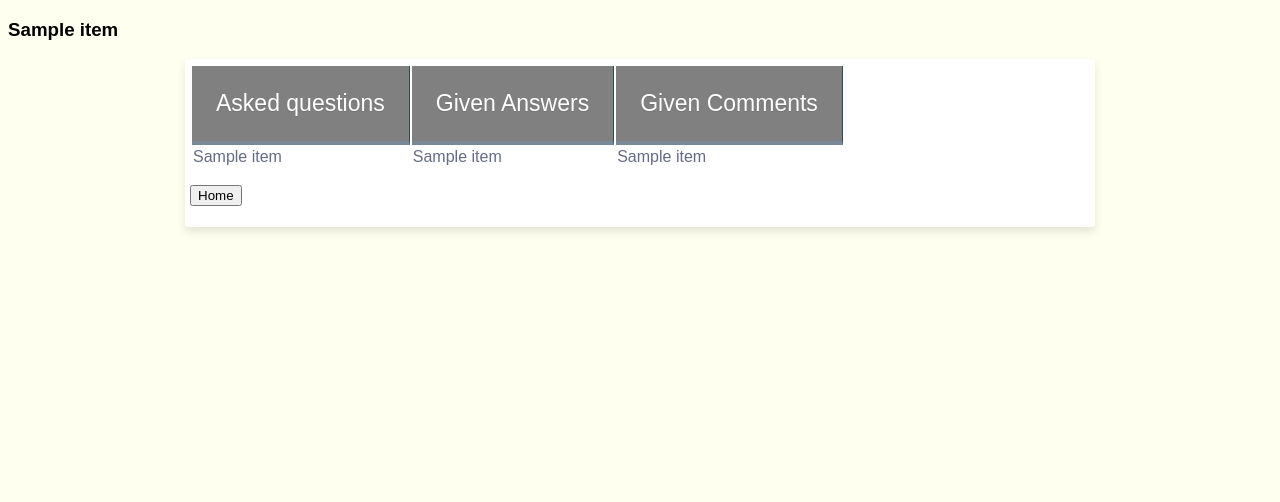
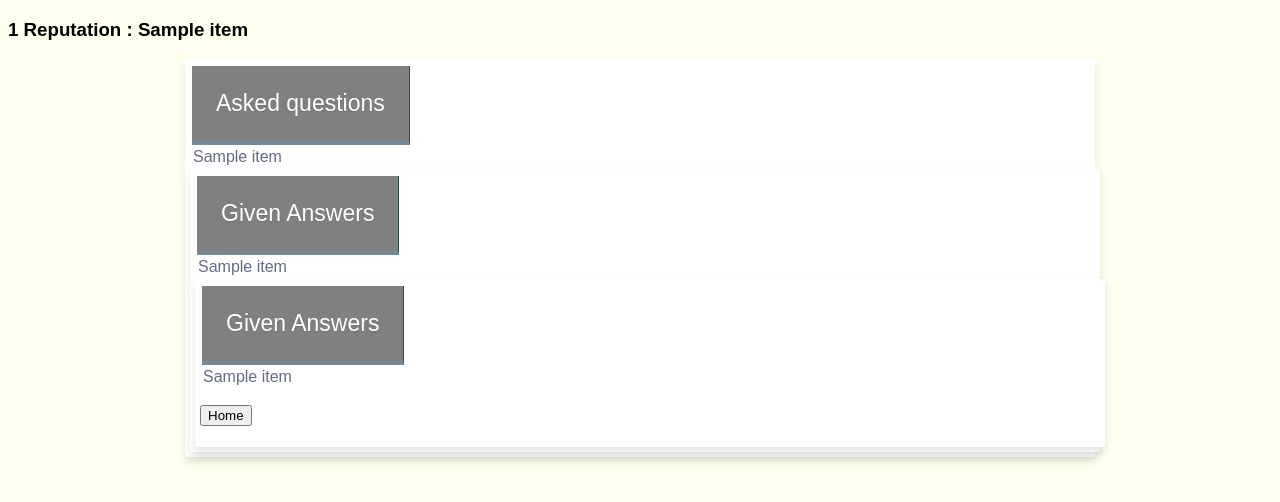
Before and after one commit to ginapaal/askmate_gnap, a Flask app: template templates/user_page.html in a window 1280 px wide. Shown: the top 502 px of the page. Run offline with Flask 2, Linux system fonts and the light colour scheme; the template is opened without the code that fills it: most values are stand-ins (such as "Sample title", 1, 10 or a date in 2020).

Commit message:
user_page.html all rows separated to different tables

```diff
--- a/templates/user_page.html
+++ b/templates/user_page.html
@@ -9,30 +9,58 @@
 
 <body>
 
-    <h3>{{ item [0] }}</h3>
+    <h3>{{ table [0][0] }} Reputation : {{ table [0][1] }} </h3>
 
     <div class="table-fill">
         <table>
             <thead class="table-head" id="table-head">
                 <tr>
                     <th>Asked questions</th>
-                    <th>Given Answers</th>
-                    <th>Given Comments</th>
                 </tr>
             </thead>
             <tbody class="table-hover">
                 {% for item in table %}
                 <tr>
                     <td> {{ item [1] }} </td>
-                    <td> {{ item [2] }} </td>
-                    <td> {{ item [3] }} </td>
                 </tr>
                 {% endfor %}
             </tbody>
         </table>
-        <p>
-            <a href="/"><input type="submit" value="Home"></a>
-        </p>
+
+        <div class="table-fill">
+            <table>
+                <thead class="table-head" id="table-head">
+                    <tr>
+                        <th>Given Answers</th>
+                    </tr>
+                </thead>
+                <tbody class="table-hover">
+                    {% for item in table %}
+                    <tr>
+                        <td> {{ item [2] }} </td>
+                    </tr>
+                    {% endfor %}
+                </tbody>
+            </table>
+
+            <div class="table-fill">
+                <table>
+                    <thead class="table-head" id="table-head">
+                        <tr>
+                            <th>Given Answers</th>
+                        </tr>
+                    </thead>
+                    <tbody class="table-hover">
+                        {% for item in table %}
+                        <tr>
+                            <td> {{ item [3] }} </td>
+                        </tr>
+                        {% endfor %}
+                    </tbody>
+                </table>
+                <p>
+                    <a href="/"><input type="submit" value="Home"></a>
+                </p>
 </body>
 
 </html>
```
Also changed, not shown: connect_manager.py (deleted, +0 -7 lines), query_manager.py (+4 -11 lines).
